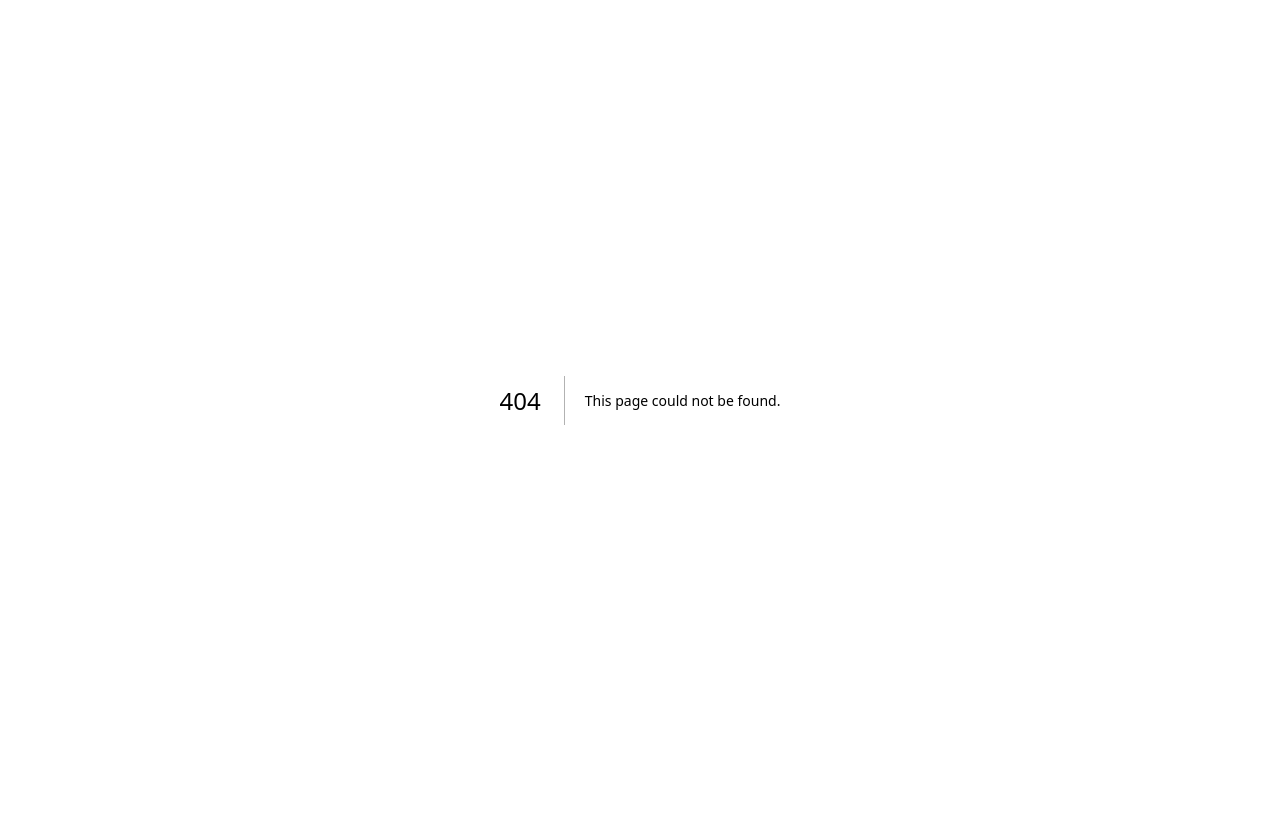
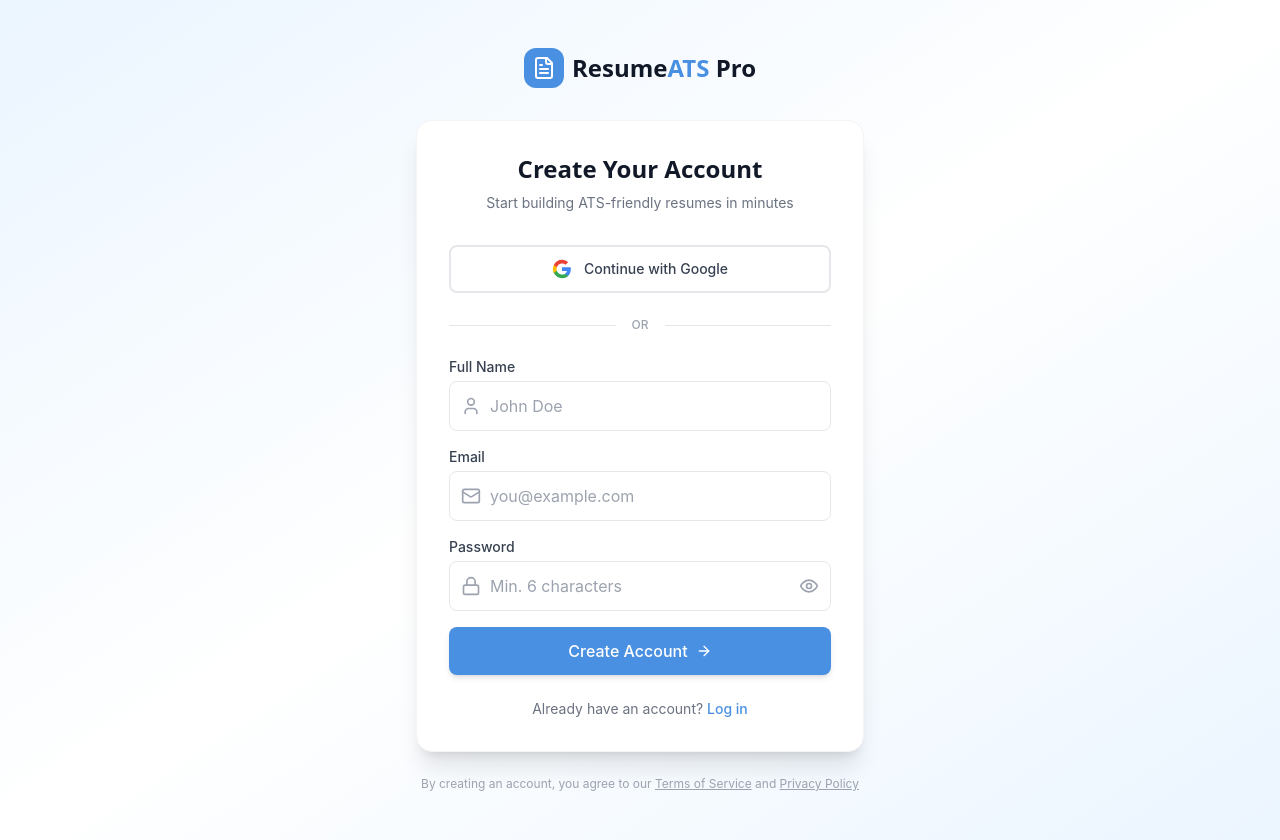
Before and after one commit to smoksh21-glitch/ats-resume-builder, a Next.js app: page /signup in a window 1280 px wide. Before the commit this address had no page. Before the commit the page ends 800 px from the top, so only its background shows below. Built offline with nearby package versions, Linux system fonts and the light colour scheme; no server answers.

Commit message:
Add src/app/signup/page.js

```diff
--- /dev/null
+++ b/src/app/signup/page.js
@@ -0,0 +1,188 @@
+'use client';
+import { useState } from 'react';
+import Link from 'next/link';
+import { useRouter } from 'next/navigation';
+import { AuthProvider, useAuth } from '@/context/AuthContext';
+import { FileText, Mail, Lock, Eye, EyeOff, ArrowRight, User } from 'lucide-react';
+import toast from 'react-hot-toast';
+
+function SignupForm() {
+  const [name, setName] = useState('');
+  const [email, setEmail] = useState('');
+  const [password, setPassword] = useState('');
+  const [showPassword, setShowPassword] = useState(false);
+  const [loading, setLoading] = useState(false);
+  const { signup, loginWithGoogle } = useAuth();
+  const router = useRouter();
+
+  const handleSubmit = async (e) => {
+    e.preventDefault();
+    if (password.length < 6) {
+      toast.error('Password must be at least 6 characters');
+      return;
+    }
+    setLoading(true);
+    try {
+      await signup(email, password, name);
+      toast.success('Account created! Welcome aboard!');
+      router.push('/dashboard');
+    } catch (error) {
+      if (error.code === 'auth/email-already-in-use') {
+        toast.error('Email already registered. Try logging in.');
+      } else {
+        toast.error(error.message);
+      }
+    }
+    setLoading(false);
+  };
+
+  const handleGoogleSignup = async () => {
+    try {
+      await loginWithGoogle();
+      toast.success('Account created! Welcome aboard!');
+      router.push('/dashboard');
+    } catch (error) {
+      toast.error('Google sign-up failed. Please try again.');
+    }
+  };
+
+  return (
+    <div className="min-h-screen bg-gradient-to-br from-primary-50 via-white to-primary-50 flex items-center justify-center px-4 py-12">
+      <div className="w-full max-w-md">
+        {/* Logo */}
+        <div className="text-center mb-8">
+          <Link href="/" className="inline-flex items-center gap-2">
+            <div className="w-10 h-10 bg-primary-500 rounded-xl flex items-center justify-center">
+              <FileText className="w-6 h-6 text-white" />
+            </div>
+            <span className="font-display font-bold text-2xl text-gray-900">
+              Resume<span className="text-primary-500">ATS</span> Pro
+            </span>
+          </Link>
+        </div>
+
+        {/* Card */}
+        <div className="bg-white rounded-2xl shadow-xl border border-gray-100 p-8">
+          <h1 className="font-display font-bold text-2xl text-gray-900 text-center mb-2">
+            Create Your Account
+          </h1>
+          <p className="text-gray-500 text-sm text-center mb-8">
+            Start building ATS-friendly resumes in minutes
+          </p>
+
+          {/* Google Sign Up */}
+          <button
+            onClick={handleGoogleSignup}
+            className="w-full flex items-center justify-center gap-3 px-4 py-3 border-2 border-gray-200 rounded-lg hover:bg-gray-50 transition-colors font-medium text-gray-700 text-sm"
+          >
+            <svg className="w-5 h-5" viewBox="0 0 24 24">
+              <path fill="#4285F4" d="M22.56 12.25c0-.78-.07-1.53-.2-2.25H12v4.26h5.92a5.06 5.06 0 0 1-2.2 3.32v2.77h3.57c2.08-1.92 3.28-4.74 3.28-8.1z"/>
+              <path fill="#34A853" d="M12 23c2.97 0 5.46-.98 7.28-2.66l-3.57-2.77c-.98.66-2.23 1.06-3.71 1.06-2.86 0-5.29-1.93-6.16-4.53H2.18v2.84C3.99 20.53 7.7 23 12 23z"/>
+              <path fill="#FBBC05" d="M5.84 14.09c-.22-.66-.35-1.36-.35-2.09s.13-1.43.35-2.09V7.07H2.18C1.43 8.55 1 10.22 1 12s.43 3.45 1.18 4.93l2.85-2.22.81-.62z"/>
+              <path fill="#EA4335" d="M12 5.38c1.62 0 3.06.56 4.21 1.64l3.15-3.15C17.45 2.09 14.97 1 12 1 7.7 1 3.99 3.47 2.18 7.07l3.66 2.84c.87-2.6 3.3-4.53 6.16-4.53z"/>
+            </svg>
+            Continue with Google
+          </button>
+
+          <div className="flex items-center gap-4 my-6">
+            <hr className="flex-1 border-gray-200" />
+            <span className="text-xs text-gray-400 font-medium">OR</span>
+            <hr className="flex-1 border-gray-200" />
+          </div>
+
+          {/* Email Form */}
+          <form onSubmit={handleSubmit} className="space-y-4">
+            <div>
+              <label className="block text-sm font-medium text-gray-700 mb-1">Full Name</label>
+              <div className="relative">
+                <User className="absolute left-3 top-1/2 -translate-y-1/2 w-5 h-5 text-gray-400" />
+                <input
+                  type="text"
+                  value={name}
+                  onChange={(e) => setName(e.target.value)}
+                  className="input-field !pl-10"
+                  placeholder="John Doe"
+                  required
+                />
+              </div>
+            </div>
+
+            <div>
+              <label className="block text-sm font-medium text-gray-700 mb-1">Email</label>
+              <div className="relative">
+                <Mail className="absolute left-3 top-1/2 -translate-y-1/2 w-5 h-5 text-gray-400" />
+                <input
+                  type="email"
+                  value={email}
+                  onChange={(e) => setEmail(e.target.value)}
+                  className="input-field !pl-10"
+                  placeholder="you@example.com"
+                  required
+                />
+              </div>
+            </div>
+
+            <div>
+              <label className="block text-sm font-medium text-gray-700 mb-1">Password</label>
+              <div className="relative">
+                <Lock className="absolute left-3 top-1/2 -translate-y-1/2 w-5 h-5 text-gray-400" />
+                <input
+                  type={showPassword ? 'text' : 'password'}
+                  value={password}
+                  onChange={(e) => setPassword(e.target.value)}
+                  className="input-field !pl-10 !pr-10"
+                  placeholder="Min. 6 characters"
+                  required
+                  minLength={6}
+                />
+                <button
+                  type="button"
+                  onClick={() => setShowPassword(!showPassword)}
+                  className="absolute right-3 top-1/2 -translate-y-1/2 text-gray-400 hover:text-gray-600"
+                >
+                  {showPassword ? <EyeOff className="w-5 h-5" /> : <Eye className="w-5 h-5" />}
+                </button>
+              </div>
+            </div>
+
+            <button
+              type="submit"
+              disabled={loading}
+              className="btn-primary w-full flex items-center justify-center gap-2 !py-3"
+            >
+              {loading ? (
+                <div className="w-5 h-5 border-2 border-white border-t-transparent rounded-full animate-spin" />
+              ) : (
+                <>
+                  Create Account
+                  <ArrowRight className="w-4 h-4" />
+                </>
+                )}
+            </button>
+          </form>
+
+          <p className="text-center text-sm text-gray-500 mt-6">
+            Already have an account?{' '}
+            <Link href="/login" className="text-primary-500 font-medium hover:underline">
+              Log in
+            </Link>
+          </p>
+        </div>
+
+        <p className="text-center text-xs text-gray-400 mt-6">
+          By creating an account, you agree to our{' '}
+          <Link href="/terms" className="underline">Terms of Service</Link> and{' '}
+          <Link href="/privacy" className="underline">Privacy Policy</Link>
+        </p>
+      </div>
+    </div>
+  );
+}
+
+export default function SignupPage() {
+  return (
+    <AuthProvider>
+      <SignupForm />
+    </AuthProvider>
+  );
+}
```
